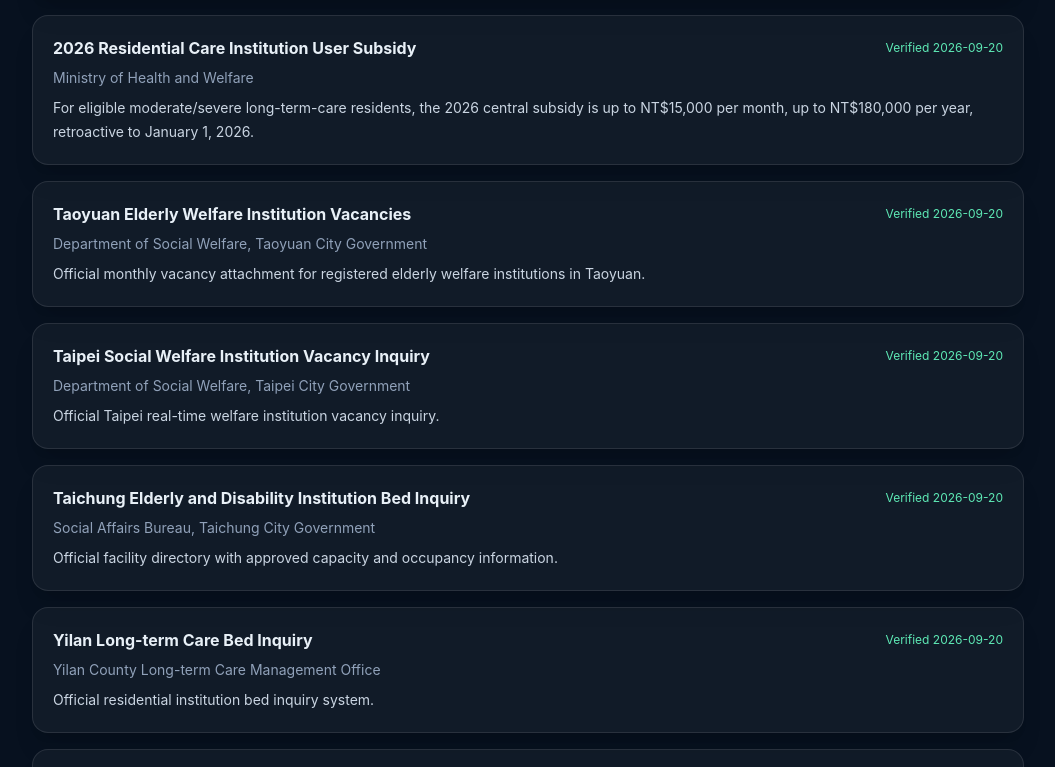
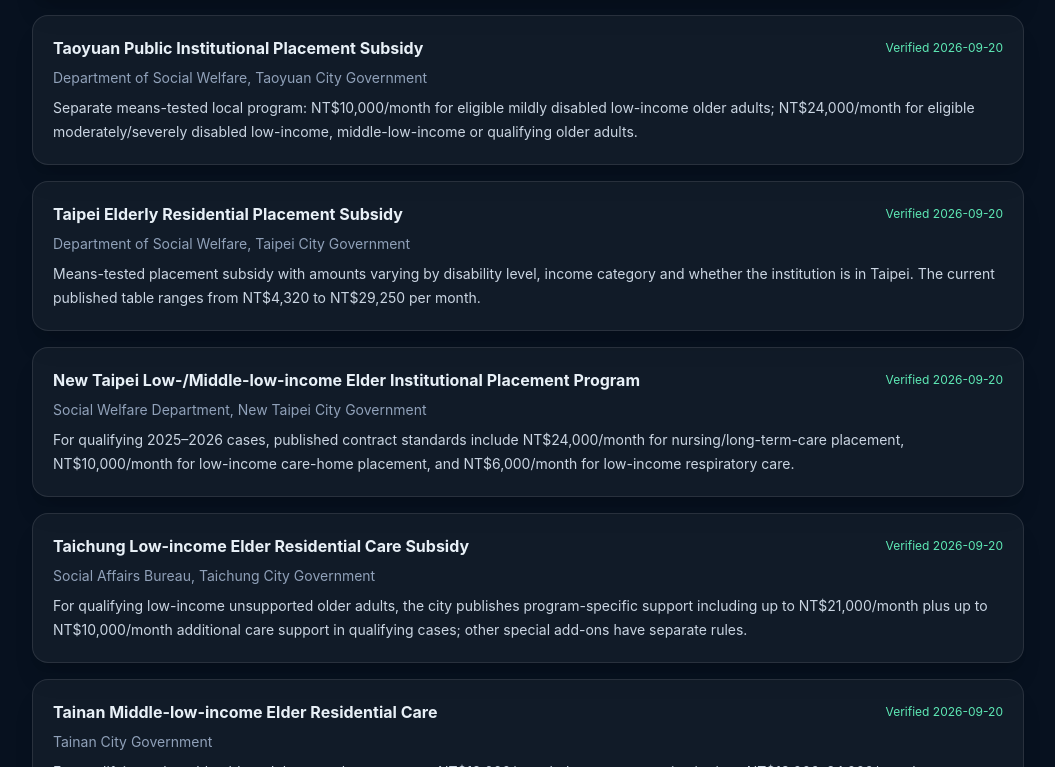
Before and after one commit to KanwarAfaq/anytool-online, a React (Vite) app: page /sources in a window 1280 px wide. Shown: the part 1853-2620 px from the top of the page, without its empty margins (112-1167 px from the left). Built offline with nearby package versions, Linux system fonts and the light colour scheme.

Commit message:
Add verified local elderly placement subsidy sources

```diff
--- a/src/data/officialSources.js
+++ b/src/data/officialSources.js
@@ -69,6 +69,41 @@ export const officialSources = {
     url: 'https://www.immigration.gov.tw/5475/5478/141465/141469/367160/cp_news',
     verified: '2026-09-20',
     summary: 'NIA ARC guidance for foreign professionals requires a recent 2-inch color photo with uncovered head, clear facial features and white background, using the same photo specifications as Taiwan National ID.'
+  },
+  taoyuanLocalElderPlacement: {
+    title: 'Taoyuan Public Institutional Placement Subsidy',
+    authority: 'Department of Social Welfare, Taoyuan City Government',
+    url: 'https://sab.tycg.gov.tw/News_Content.aspx?n=7467&s=1469909',
+    verified: '2026-09-20',
+    summary: 'Separate means-tested local program: NT$10,000/month for eligible mildly disabled low-income older adults; NT$24,000/month for eligible moderately/severely disabled low-income, middle-low-income or qualifying older adults.'
+  },
+  taipeiLocalElderPlacement: {
+    title: 'Taipei Elderly Residential Placement Subsidy',
+    authority: 'Department of Social Welfare, Taipei City Government',
+    url: 'https://dosw.gov.taipei/cp.aspx?n=2A069CBD089B5C1A&s=C380A969311A1EBA',
+    verified: '2026-09-20',
+    summary: 'Means-tested placement subsidy with amounts varying by disability level, income category and whether the institution is in Taipei. The current published table ranges from NT$4,320 to NT$29,250 per month.'
+  },
+  newTaipeiLocalElderPlacement: {
+    title: 'New Taipei Low-/Middle-low-income Elder Institutional Placement Program',
+    authority: 'Social Welfare Department, New Taipei City Government',
+    url: 'https://www.sw.ntpc.gov.tw/home.jsp?act=be4f48068b2b0031&dataserno=728f53ac071858fb40660640c83c033e&id=203',
+    verified: '2026-09-20',
+    summary: 'For qualifying 2025–2026 cases, published contract standards include NT$24,000/month for nursing/long-term-care placement, NT$10,000/month for low-income care-home placement, and NT$6,000/month for low-income respiratory care.'
+  },
+  taichungLocalElderPlacement: {
+    title: 'Taichung Low-income Elder Residential Care Subsidy',
+    authority: 'Social Affairs Bureau, Taichung City Government',
+    url: 'https://www.society.taichung.gov.tw/461566/post',
+    verified: '2026-09-20',
+    summary: 'For qualifying low-income unsupported older adults, the city publishes program-specific support including up to NT$21,000/month plus up to NT$10,000/month additional care support in qualifying cases; other special add-ons have separate rules.'
+  },
+  tainanLocalElderPlacement: {
+    title: 'Tainan Middle-low-income Elder Residential Care',
+    authority: 'Tainan City Government',
+    url: 'https://people.tainan.gov.tw/News_Content.aspx?n=32047&s=7851694&sms=23729',
+    verified: '2026-09-20',
+    summary: 'For qualifying vulnerable older adults: care-home support NT$12,000/month; long-term-care institutions NT$18,000–24,000/month; nursing/psychiatric nursing/dementia care NT$22,000–25,400/month depending on disability level and facility type.'
   },
   elderSubsidy2026: {
     title: '2026 Residential Care Institution User Subsidy',
@@ -148,5 +183,5 @@ export const toolSourceKeys = {
   'minimum-wage': ['minimumWage2026'],
   'employer-cost': ['laborInsurance2026','laborInsuranceGrades2026','nhi2026','laborPension2026'],
   'taiwan-id-photo': ['taiwanPassport','taiwanIdPhoto','arcPhoto'],
-  'taiwan-elder-care': ['elderSubsidy2026','nationalNursingHomes','ltcServiceMap','taoyuanBeds','taipeiBeds','taichungBeds','yilanBeds','newTaipeiFacilities'],
+  'taiwan-elder-care': ['elderSubsidy2026','taoyuanLocalElderPlacement','taipeiLocalElderPlacement','newTaipeiLocalElderPlacement','taichungLocalElderPlacement','tainanLocalElderPlacement','nationalNursingHomes','ltcServiceMap','taoyuanBeds','taipeiBeds','taichungBeds','yilanBeds','newTaipeiFacilities'],
 }
```
